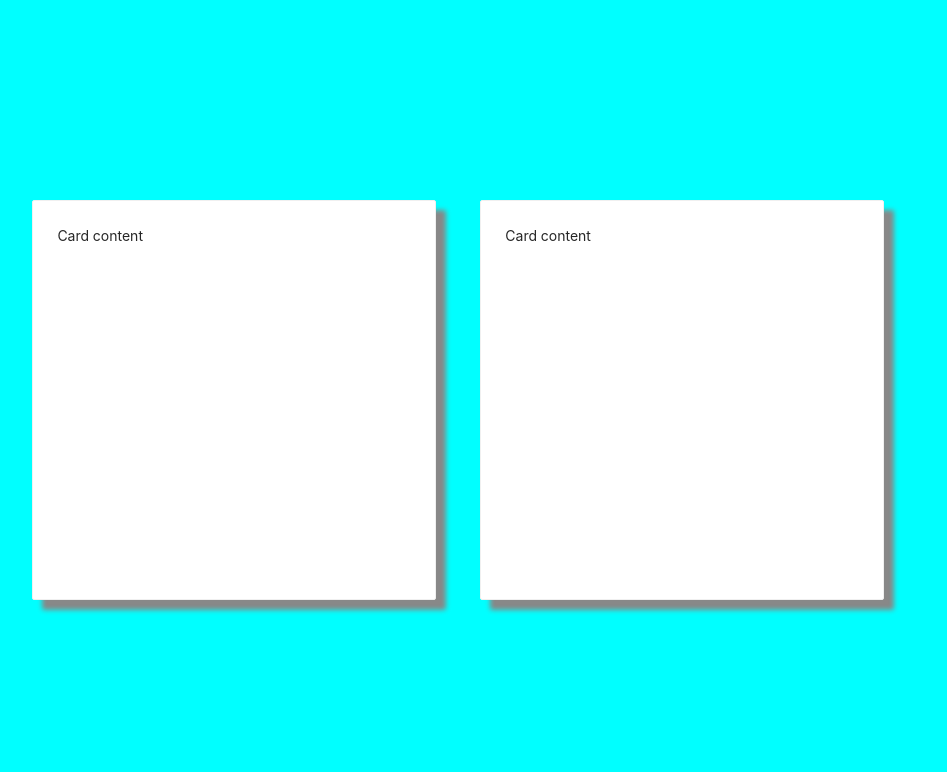
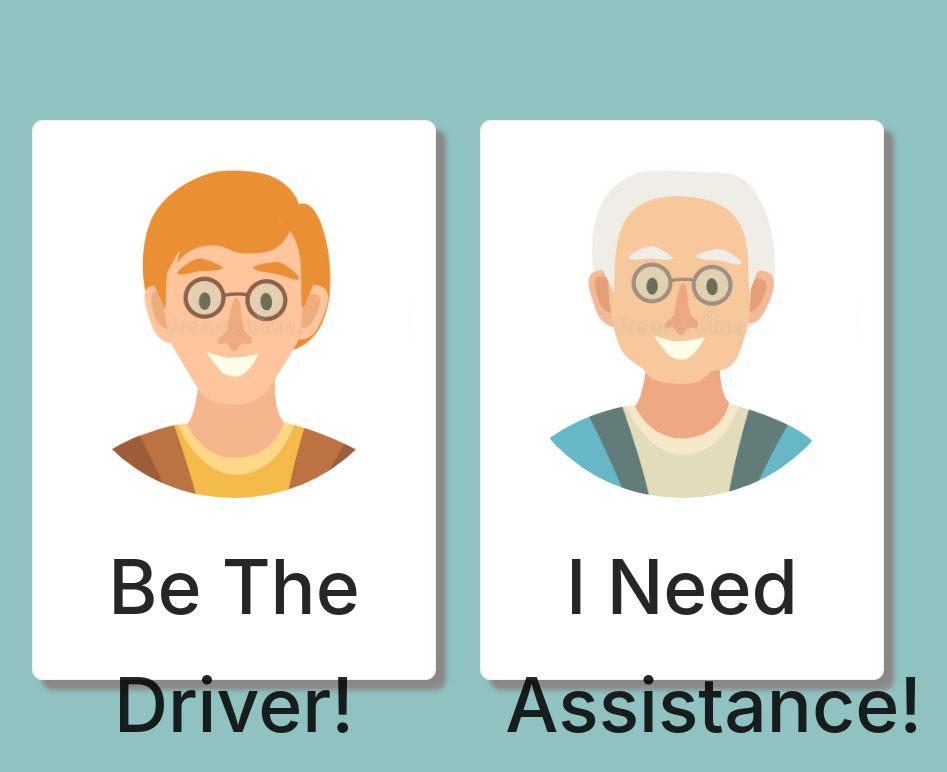
Before and after one commit to 15dani1/HackNow_FrontEnd, a React (Create React App) app: page / in a window 1280 px wide. Shown: the top 772 px of the page, without its empty margins (182-1129 px from the left). Built offline with nearby package versions, Linux system fonts and the light colour scheme.

Commit message:
Basic Visual Implementation Front page

```diff
--- a/src/FrontPage/frontpage.css
+++ b/src/FrontPage/frontpage.css
@@ -1,10 +1,10 @@
 @import '~antd/dist/antd.css';
 body {
-    background-color: aqua;
+    background-color: rgba(65, 151, 151, 0.582);
 }
 
 .card-div {
-    height: 50%;
+    height: 70%;
     width: 70%;
     background-color: transparent;
     position: absolute;
@@ -22,4 +22,18 @@ body {
     margin-right: 2.5%;
     float: left;
     box-shadow: 10px 10px 5px #888888;
+    border-radius: 10px;
 }
+
+.image-Card-CSS {
+    border-radius: 50%;
+    width: 100%;
+    margin-top: auto;
+    margin-bottom: auto;
+}
+
+.path {
+    margin-top: 30px;
+    text-align: center;
+    font-size: 75px;
+}
--- a/src/FrontPage/index.tsx
+++ b/src/FrontPage/index.tsx
@@ -1,4 +1,6 @@
 import React, { Component } from 'react';
+import oldMan from "../images/oldMan.jpg"
+import youngDude from "../images/youngdude.jpg"
 import './frontpage.css';
 import { Card } from 'antd';
 function FrontPage() {
@@ -6,10 +8,12 @@ function FrontPage() {
         <div>
             <div className="card-div">
                 <Card className="card-css" hoverable={true}>
-                    <p>Card content</p>
+                    <img className="image-Card-CSS" src={youngDude} />
+                    <h2 className="path">Be The Driver!</h2>
                 </Card>
                 <Card className="card-css" hoverable={true}>
-                    <p>Card content</p>
+                    <img className="image-Card-CSS" src={oldMan} />
+                    <h2 className="path">I Need Assistance!</h2>
                 </Card>
             </div>
         </div >
```
Also changed, not shown: src/images/oldMan.jpg (added), src/images/youngdude.jpg (added).
